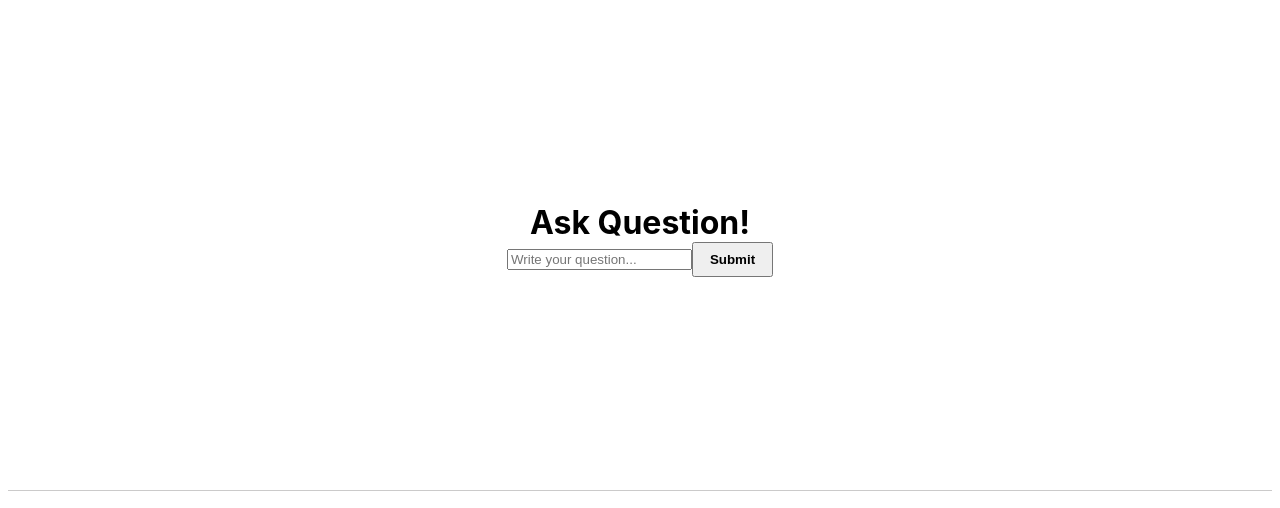
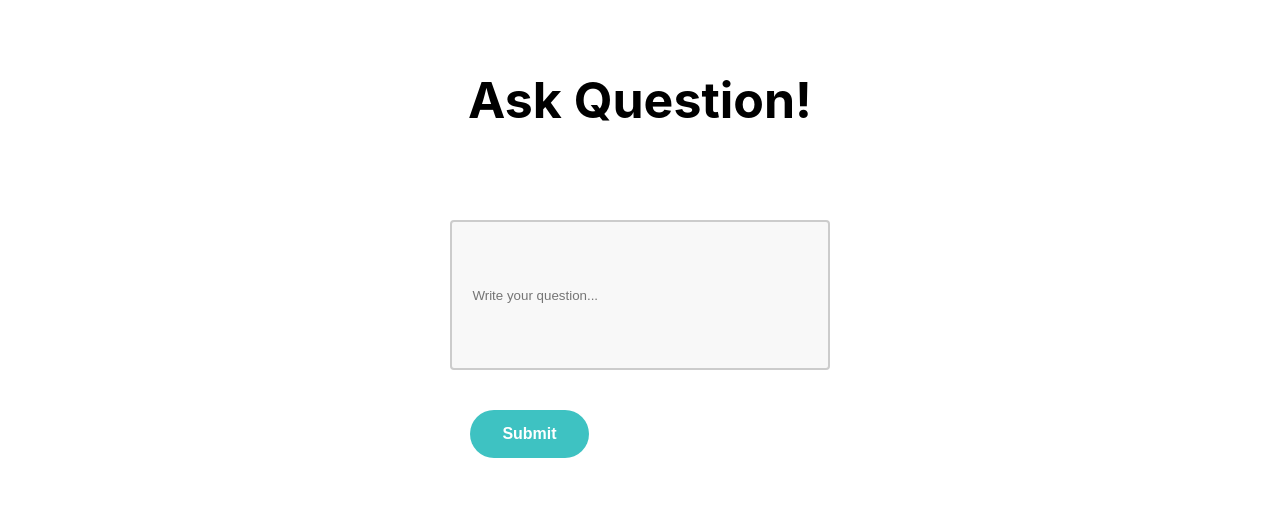
Before and after one commit to julijaj/forum-web-app, a Next.js app: page /insertQuestion in a window 1280 px wide. Shown: the part 160-668 px from the top of the page. Built offline with nearby package versions, Linux system fonts and the light colour scheme.

Commit message:
/index and /insertQuestion <main/> css

```diff
--- a/src/components/questionCard/questionCard.js
+++ b/src/components/questionCard/questionCard.js
@@ -6,7 +6,7 @@ const questionCard = ({ id, content, canDelete }) => {
             <a href={`/questions/${id}`} className={styles.card}>
                 <p>{content}</p>
             </a>
-            {canDelete && (<button>Delete</button>)}
+            {canDelete && (<button className={styles.button}>Delete</button>)}
         </div>
     )
 }
--- a/src/components/questionCard/styles.module.css
+++ b/src/components/questionCard/styles.module.css
@@ -18,6 +18,18 @@
     padding: 15px
 }
 
+.button {
+    margin: 20px;
+    background-color: rgb(62, 194, 194);
+    border: none;
+    border-radius: 30px;
+    color: white;
+    padding: 15px 32px;
+    text-align: center;
+
+    font-size: 16px;
+}
+
 .card:hover,
 .card:focus,
 .card:active {
--- a/src/pages/insertQuestion/index.js
+++ b/src/pages/insertQuestion/index.js
@@ -7,12 +7,12 @@ const InsertQuestion = () => {
     <div className="global-container">
     <NavBar />
     <main>
-      <h1>Ask Question!</h1>
+      <h1 className={styles.title}>Ask Question!</h1>
       <div>
-        <input
+        <input className={styles.input}
           placeholder="Write your question..."
         />
-        <button>Submit</button>
+        <button className={styles.button}>Submit</button>
       </div>
     </main>
     <Footer />
--- a/src/pages/insertQuestion/styles.module.css
+++ b/src/pages/insertQuestion/styles.module.css
@@ -1,77 +1,27 @@
-  .title a {
-    color: #0070f3;
-    text-decoration: none;
-  }
-  .title a:hover,
-  .title a:focus,
-  .title a:active {
-    text-decoration: underline;
-  }
+.title {
+  font-size: 50px;
+  margin-bottom: 90px;
+}
 
-  .title {
-    margin: 0 0 1rem;
-    line-height: 1.15;
-    font-size: 3.6rem;
-  }
+.input {
+  width: 100%;
+  height: 150px;
+  padding: 12px 20px;
+  box-sizing: border-box;
+  border: 2px solid #ccc;
+  border-radius: 4px;
+  background-color: #f8f8f8;
+  resize: none;
+  margin-bottom: 20px;
+}
 
-  .title {
-    text-align: center;
-  }
-
-  .title,
-  .description {
-    text-align: center;
-  }
-
-
-  .description {
-    line-height: 1.5;
-    font-size: 1.5rem;
-  }
-
-  .grid {
-    display: flex;
-    align-items: center;
-    justify-content: center;
-    flex-wrap: wrap;
-
-    max-width: 800px;
-    margin-top: 3rem;
-  }
-
-  .card {
-    margin: 1rem;
-    flex-basis: 45%;
-    padding: 1.5rem;
-    text-align: left;
-    color: inherit;
-    text-decoration: none;
-    border: 1px solid #eaeaea;
-    border-radius: 10px;
-    transition: color 0.15s ease, border-color 0.15s ease;
-  }
-
-  .card:hover,
-  .card:focus,
-  .card:active {
-    color: #0070f3;
-    border-color: #0070f3;
-  }
-
-  .card h3 {
-    margin: 0 0 1rem 0;
-    font-size: 1.5rem;
-  }
-
-  .card p {
-    margin: 0;
-    font-size: 1.25rem;
-    line-height: 1.5;
-  }
-
-  @media (max-width: 600px) {
-    .grid {
-      width: 100%;
-      flex-direction: column;
-    }
-  }
+.button {
+  margin: 20px;
+  background-color: rgb(62, 194, 194);
+  border: none;
+  border-radius: 30px;
+  color: white;
+  padding: 15px 32px;
+  text-align: center;
+  font-size: 16px;
+}
--- a/src/pages/questions/[id].js
+++ b/src/pages/questions/[id].js
@@ -8,7 +8,7 @@ const Question = () => {
     <div className="global-container">
     <NavBar />
     <main>
-      <div>
+      <div className={styles.card}>
         <p>Lorem Ipsum is simply dummy text of the printing and typesetting industry. Lorem Ipsum has been the industry's standard dummy text ever since the 1500s, when an unknown printer took a galley of type and scrambled it to make a type specimen book. It has survived not only five centuries, but also the leap into electronic typesetting, remaining essentially unchanged.</p>
       </div>
       <div>
```
